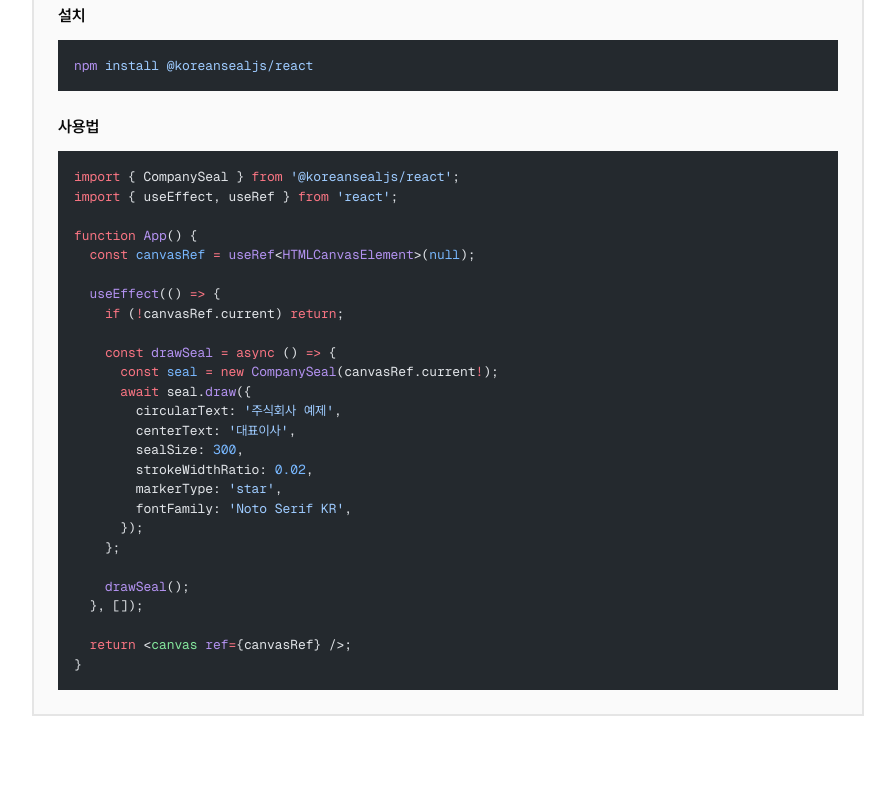
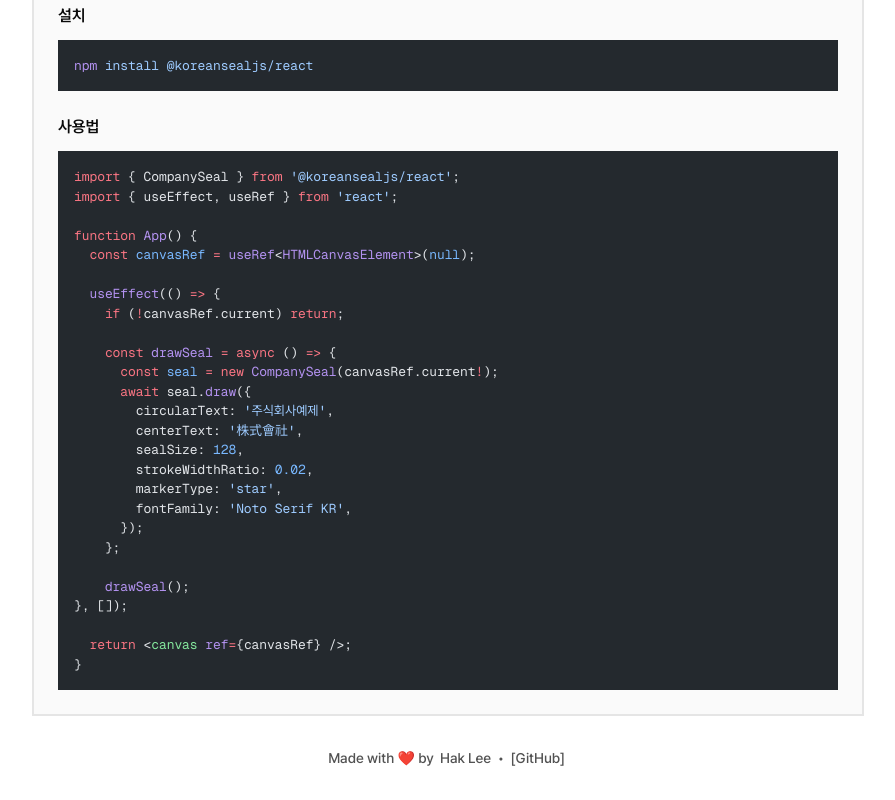
Before and after one commit to ohprettyhak/koreansealjs, a Next.js app in the folder example/: page / in a window 1280 px wide. Shown: the part 736-1536 px from the top of the page, without its empty margins (192-1087 px from the left). Before the commit the page ends 1452 px from the top, so only its background shows below. Built offline with nearby package versions, Linux system fonts and the light colour scheme.

Commit message:
feat: update seal text and size for improved clarity and aesthetics

```diff
--- a/example/src/app/_components/usage/browser-content.tsx
+++ b/example/src/app/_components/usage/browser-content.tsx
@@ -15,9 +15,9 @@ function App() {
     const drawSeal = async () => {
       const seal = new CompanySeal(canvasRef.current!);
       await seal.draw({
-        circularText: '주식회사 예제',
-        centerText: '대표이사',
-        sealSize: 300,
+        circularText: '주식회사예제',
+        centerText: '株式會社',
+        sealSize: 128,
         strokeWidthRatio: 0.02,
         markerType: 'star',
         fontFamily: 'Noto Serif KR',
@@ -25,7 +25,7 @@ function App() {
     };
 
     drawSeal();
-  }, []);
+}, []);
 
   return <canvas ref={canvasRef} />;
 }`;
--- a/example/src/app/_components/usage/nodejs-content.tsx
+++ b/example/src/app/_components/usage/nodejs-content.tsx
@@ -10,12 +10,12 @@ async function generateSeal() {
   const seal = new CompanySeal(300, 300);
 
   await seal.draw({
-    circularText: '주식회사 예제',
-    centerText: '대표이사',
-    sealSize: 300,
+    circularText: '주식회사예제',
+    centerText: '株式會社',
+    sealSize: 128,
     strokeWidthRatio: 0.02,
     markerType: 'star',
-    fontFamily: 'Arial',
+    fontFamily: 'Noto Serif KR',
   });
 
   const buffer = seal.toBuffer();
--- a/example/src/app/page.tsx
+++ b/example/src/app/page.tsx
@@ -35,6 +35,27 @@ const Page = async ({ searchParams }: PageProps) => {
           <NodejsContent />
         </Usage>
       </div>
+
+      <p className="pb-8 text-center font-medium text-neutral-600 text-sm">
+        Made with ❤️ by&nbsp;
+        <a
+          className="border border-transparent px-0.5 transition-colors duration-150 hover:border-neutral-300 hover:bg-neutral-100"
+          href="https://github.com/ohprettyhak"
+          target="_blank"
+          rel="noopener noreferrer"
+        >
+          Hak Lee
+        </a>
+        &nbsp;•&nbsp;
+        <a
+          className="border border-transparent px-0.5 transition-colors duration-150 hover:border-neutral-300 hover:bg-neutral-100"
+          href="https://github.com/ohprettyhak/koreansealjs"
+          target="_blank"
+          rel="noopener noreferrer"
+        >
+          [GitHub]
+        </a>
+      </p>
     </main>
   );
 };
```
